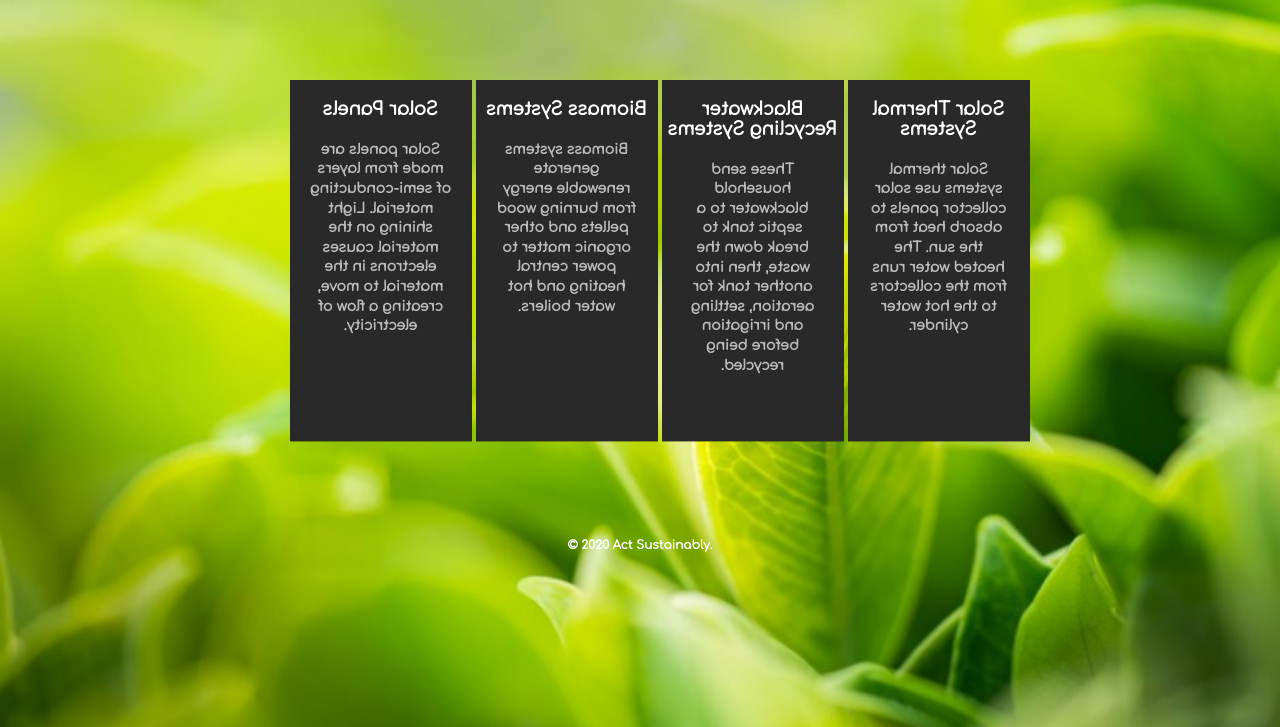
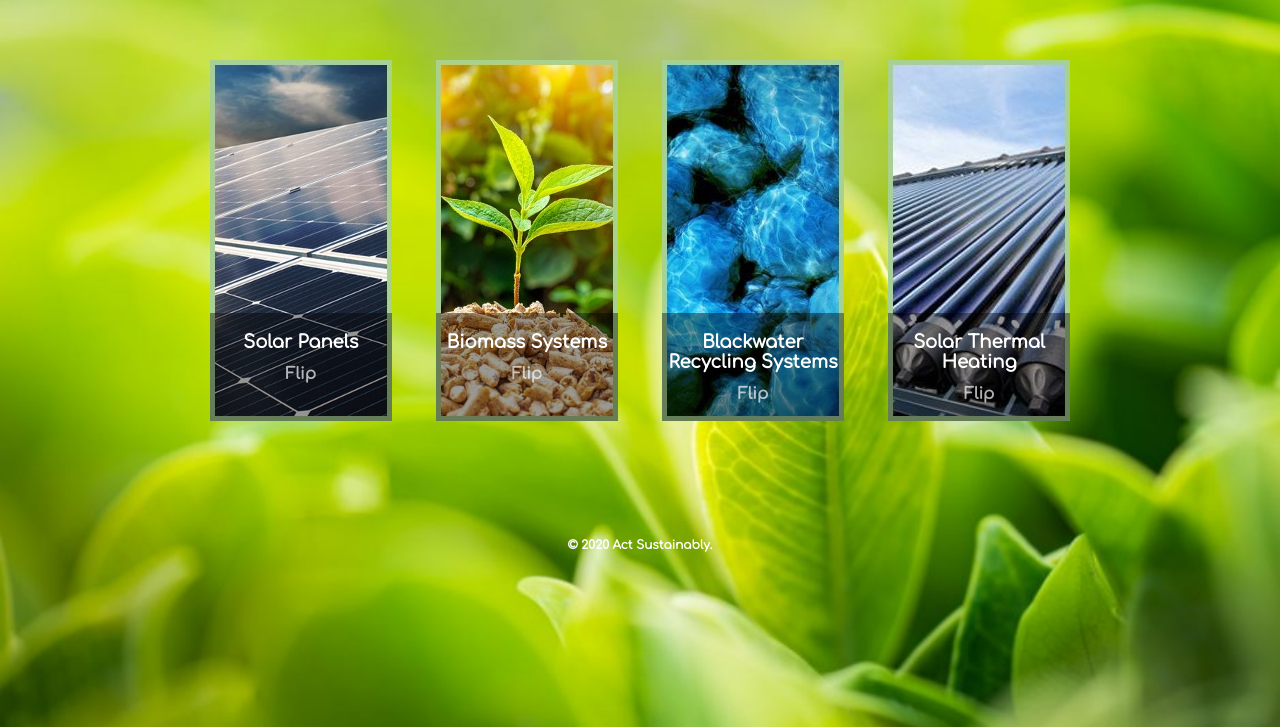
Before and after one commit to KananNT/ActSustainably, a plain HTML site: page Sustainability Choices.html in a window 1280 px wide. Shown: the part 73-800 px from the top of the page. Drawn offline with Linux system fonts and the light colour scheme; a script that the page names is missing; files whose address does not match are found by name; a web font is replaced by a local one.

Commit message:
Update project.css

```diff
--- a/project.css
+++ b/project.css
@@ -47,6 +47,13 @@
   position: absolute;
   width: 182px;
   height: 361px;
+  /*
+    INSTRUCTOR COMMENT
+    This is needed to make sure that the back of the card is not visible,
+    it removes odd borders on the side.
+  */
+  -webkit-backface-visibility: hidden;
+  backface-visibility: hidden;
 }
 /* Style the back side */
 .flip-card-back {
@@ -63,9 +70,15 @@
 }
 .placename {
   position: absolute;
-  top: 85%;
-  left: 50%;
-  transform: translate(-50%, -50%);
+  /*
+    INSTRUCTOR COMMENT
+    As you know that you want this section positioned at the bottom
+    the best thing to do is just to tell browser to place it 0 pixels from the bottom.
+
+    This way you don't need to worry about what height is (otherwise you need 100% - height).
+  */
+  bottom: 0;
+  left: 0;
   background-color: rgba(0,0,0,0.4);
   width: 100%;
   height: 30%;
@@ -83,7 +96,12 @@
 }
 .flip-card{
   display: inline-block;
-  padding: 20px;
+  /*
+    INSTRUCTOR COMMENT
+    I would recommend using margin so your animation only starts when you hover over
+    the card itself, not empty space around it.
+  */
+  margin: 30px 20px;
 }
 /* Homepage */
 
```
